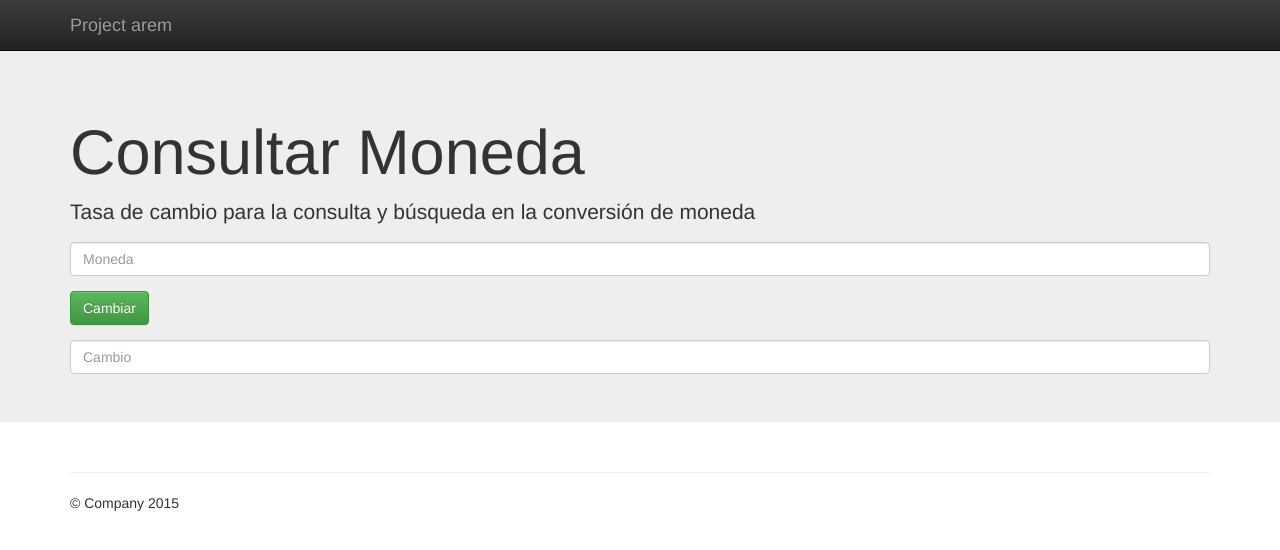
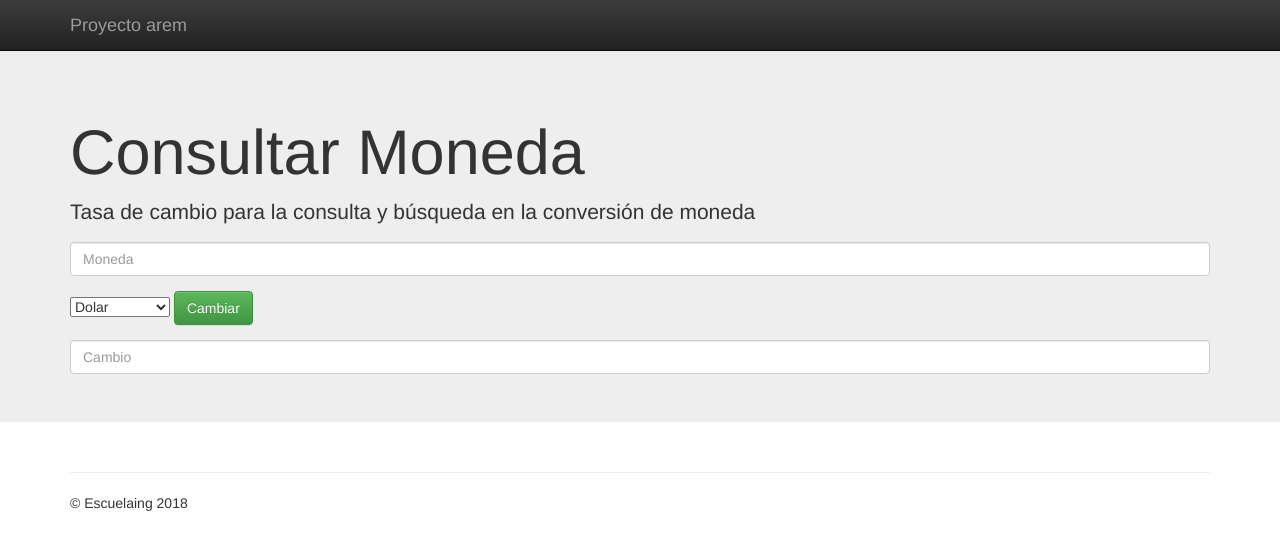
Before and after one commit to car-cas/ProyectoAremSegundoCorte, a website: page public_html/index.html in a window 1280 px wide. Drawn offline with nearby package versions, Linux system fonts and the light colour scheme.

Commit message:
desplegable

```diff
--- a/public_html/index.html
+++ b/public_html/index.html
@@ -6,7 +6,7 @@
     <head>
         <meta charset="utf-8">
         <meta http-equiv="X-UA-Compatible" content="IE=edge,chrome=1">
-        <title></title>
+        <title>Tasa de cambio</title>
         <meta name="description" content="">
         <meta name="viewport" content="width=device-width, initial-scale=1">
         <link rel="apple-touch-icon" href="apple-touch-icon.png">
@@ -36,7 +36,7 @@
                         <span class="icon-bar"></span>
                         <span class="icon-bar"></span>
                     </button>
-          <a class="navbar-brand" href="#">Project arem</a>
+                    <a class="navbar-brand" href="#">Proyecto arem</a>
                 </div>
                 <div id="navbar" class="navbar-collapse collapse">
                     <form class="navbar-form navbar-right" role="form">
@@ -53,6 +53,15 @@
                 <h1>Consultar Moneda</h1>
                 <p>Tasa de cambio para la consulta y búsqueda en la conversión de moneda</p>
                 <p><input type="text" placeholder="Moneda" class="form-control"></p>
+                <select name="despleigue">
+
+                    <option value="1">Dolar</option>
+                    <option value="2">Pesos(COL)</option>
+                    <option value="3">Bolivar</option>
+                    <option value="10">Fedora</option>
+                    <option value="11">Euro</option>
+                    <option value="12">Libras</option>
+                </select>
                 <button type="submit" class="btn btn-success">Cambiar</button>
                 <p></p>
                 <input type="text" placeholder="Cambio" class="form-control">
@@ -69,7 +78,7 @@
             <hr>
 
             <footer>
-        <p>&copy; Company 2015</p>
+                <p>&copy; Escuelaing 2018</p>
             </footer>
         </div> <!-- /container -->        <script src="//ajax.googleapis.com/ajax/libs/jquery/1.11.2/jquery.min.js"></script>
         <script>window.jQuery || document.write('<script src="js/vendor/jquery-1.11.2.min.js"><\/script>')</script>
@@ -80,12 +89,20 @@
 
         <!-- Google Analytics: change UA-XXXXX-X to be your site's ID. -->
         <script>
-            (function(b,o,i,l,e,r){b.GoogleAnalyticsObject=l;b[l]||(b[l]=
-            function(){(b[l].q=b[l].q||[]).push(arguments)});b[l].l=+new Date;
-            e=o.createElement(i);r=o.getElementsByTagName(i)[0];
-            e.src='//www.google-analytics.com/analytics.js';
-            r.parentNode.insertBefore(e,r)}(window,document,'script','ga'));
-            ga('create','UA-XXXXX-X','auto');ga('send','pageview');
+            (function (b, o, i, l, e, r) {
+                b.GoogleAnalyticsObject = l;
+                b[l] || (b[l] =
+                        function () {
+                            (b[l].q = b[l].q || []).push(arguments)
+                        });
+                b[l].l = +new Date;
+                e = o.createElement(i);
+                r = o.getElementsByTagName(i)[0];
+                e.src = '//www.google-analytics.com/analytics.js';
+                r.parentNode.insertBefore(e, r)
+            }(window, document, 'script', 'ga'));
+            ga('create', 'UA-XXXXX-X', 'auto');
+            ga('send', 'pageview');
         </script>
     </body>
 </html>
```
Lines whose indentation alone changed are shown as unchanged.
